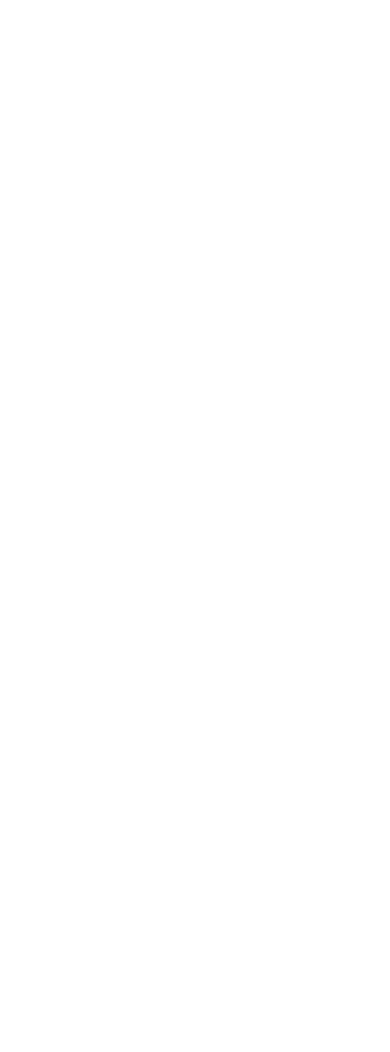
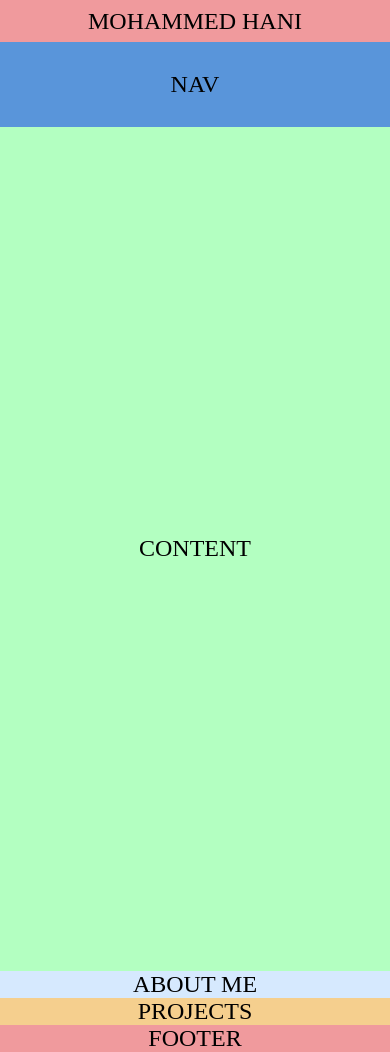
Before and after one commit to motech99/T1A2_Portfolio, a plain HTML site: page index.html in a window 390 px wide. Before the commit the page ends 844 px from the top, so only its background shows below. Drawn offline with Linux system fonts and the light colour scheme; a web font is replaced by a local one.

Commit message:
working on mobile screen home page

```diff
--- a/index.html
+++ b/index.html
@@ -1,11 +1,25 @@
 <!DOCTYPE html>
 <html lang="en">
-<head>
-    <meta charset="UTF-8">
-    <meta name="viewport" content="width=device-width, initial-scale=1.0">
+  <head>
+    <meta charset="UTF-8" />
+    <meta name="viewport" content="width=device-width, initial-scale=1.0" />
     <title>Mohammed Hani</title>
-</head>
-<body>
-
-</body>
+    <link rel="stylesheet" href="style.css" />
+  </head>
+  <body>
+    <article>
+      <header>
+        MOHAMMED HANI
+    </header>
+        <nav>
+            NAV
+        </nav>
+      <main>
+        CONTENT
+      </main>
+      <article class="about-me">ABOUT ME</article>
+      <article class="projects">PROJECTS</article>
+      <footer>FOOTER</footer>
+    </article>
+  </body>
 </html>
--- /dev/null
+++ b/style.scss
@@ -0,0 +1,47 @@
+@import url('https://fonts.cdnfonts.com/css/fantasista');
+
+* {
+    box-sizing: border-box;
+    margin: 0;
+    padding: 0;
+}
+
+
+article > * {
+    width: 100%;
+    display: flex;
+    justify-content: center;
+    align-items: center;
+    font-size: 1.5rem;
+    color: black;
+}
+
+header {
+    background-color: #f09a9d;
+    height: 5vh;
+    padding: 1rem;
+  }
+
+nav {
+    background-color: #5995da;
+    height: 10vh;
+    padding: 1.25rem;
+
+  }
+
+  main {
+    background-color: #b3ffc1;
+    height: 100vh;
+  }
+
+  .about-me {
+    background-color: #d6e9fe;
+  }
+
+  .projects {
+    background-color: #f5cf8e;
+  }
+
+  footer {
+    background-color: #f09a9d;
+  }
```
Also changed, not shown: style.css (added), 1 other file.
